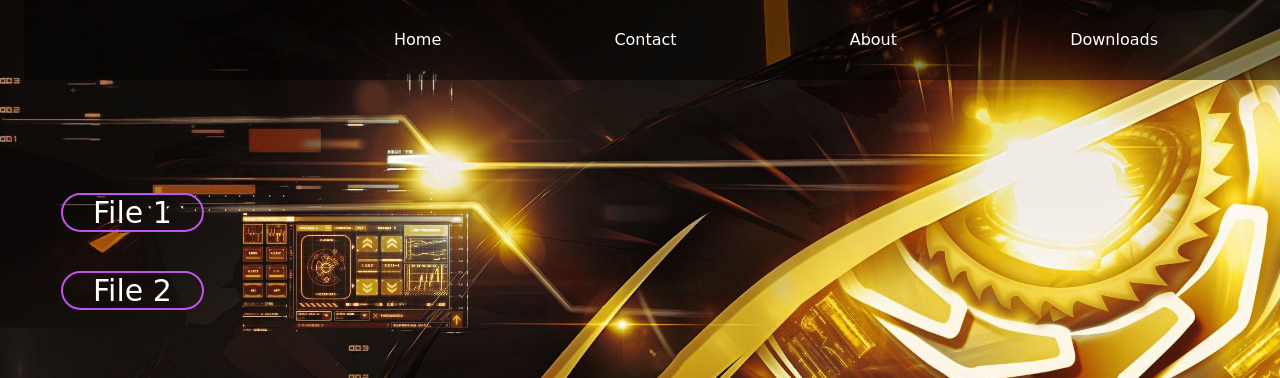
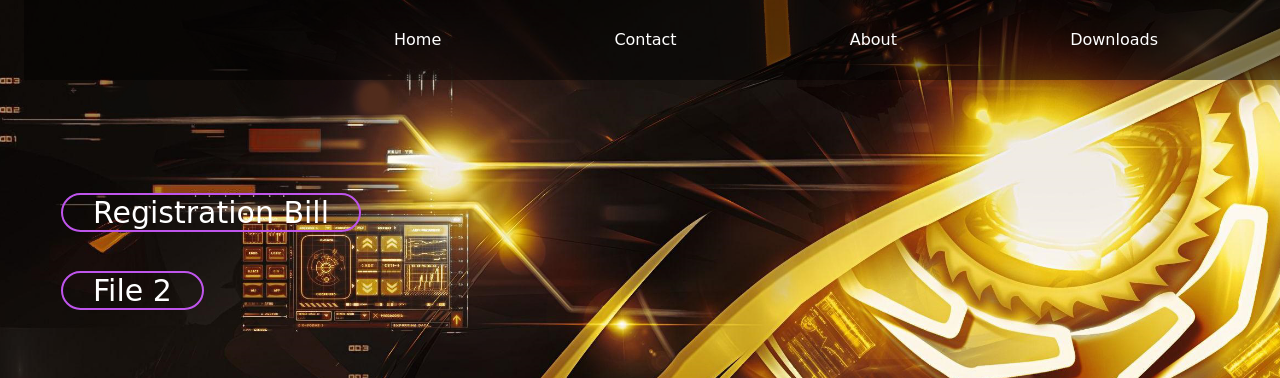
Before and after one commit to Shahriar0076/demowordpress, a plain HTML site: page downloads.html in a window 1280 px wide. Shown: the top 378 px of the page. Drawn offline with nearby package versions, Linux system fonts and the light colour scheme; a web font is replaced by a local one.

Commit message:
Update downloads.html

```diff
--- a/downloads.html
+++ b/downloads.html
@@ -23,7 +23,7 @@
 		<div class="space"></div>
 
 		<div class="mainbar animated bounceInLeft">
-			<a href="#">File 1 </a>
+			<a href="https://drive.google.com/file/d/1DxwMvAux418QpSF1lcla6YJXhHAL1gGN/view?usp=sharing">Registration Bill </a>
 		</div>
 
 		<div class="mainbar animated bounceInLeft">
```
